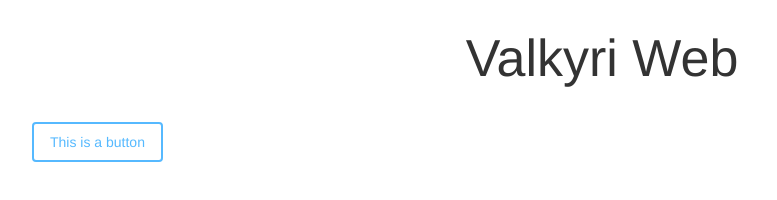
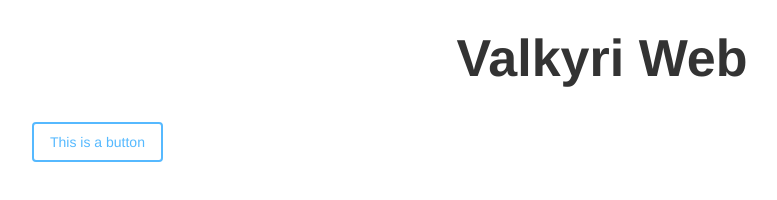
Before and after one commit to valkyriweb/get_shit_done, a plain HTML site: page index.html in a window 1280 px wide. Shown: the whole page, without its empty margins (38-815 px from the left). Drawn offline with Linux system fonts and the light colour scheme; a web font is replaced by a local one.

Commit message:
Updated font

```diff
--- a/index.html
+++ b/index.html
@@ -24,7 +24,7 @@
 <body>
     <div class="main">
         <div class="container">
-					<h1 class="text-center"> Valkyri Web</h1>
+					<h1 class="text-center" style="font-weight: 700;"> Valkyri Web</h1>
 
                 <br>
                 <button type="button" class="btn btn-info">This is a button</button>
```
